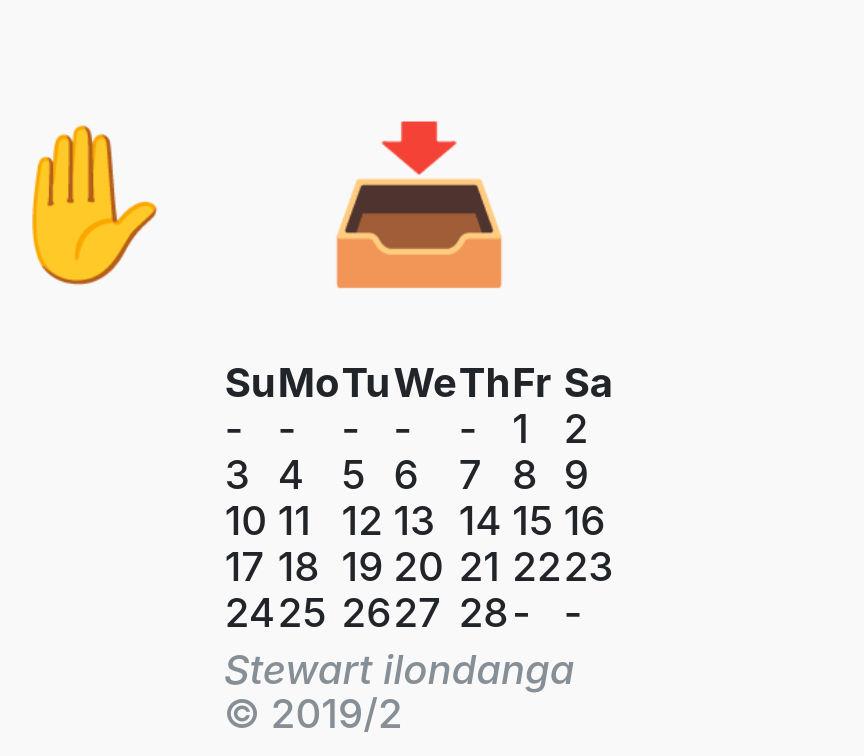
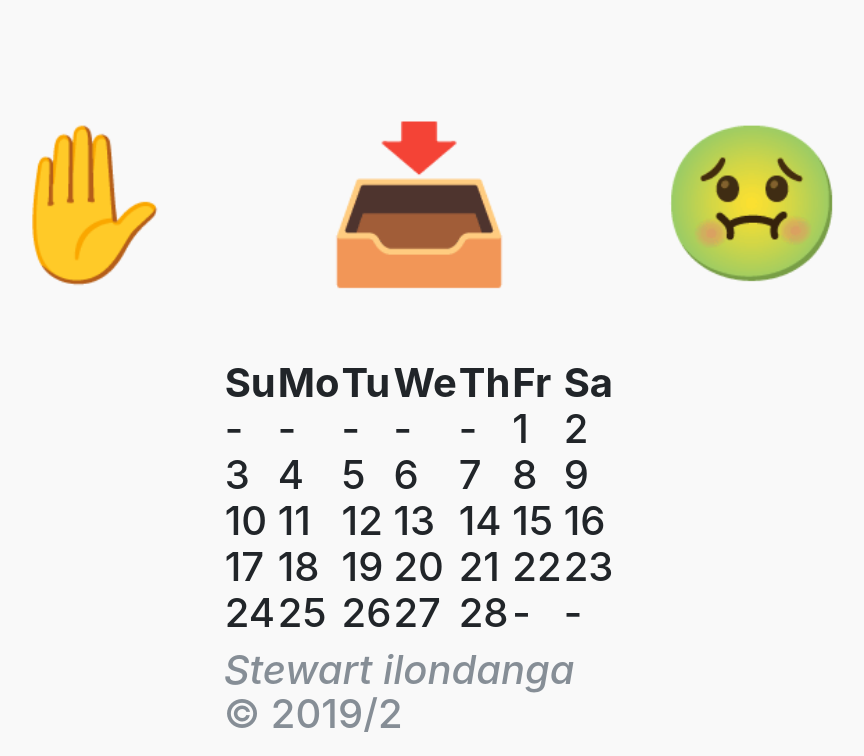
Before and after one commit to stewilondanga/animated-emoji, a plain HTML site: page index.html in a window 1280 px wide. Shown: the part 910-1666 px from the top of the page, without its empty margins (221-1085 px from the left). Drawn offline with nearby package versions, Linux system fonts and the light colour scheme.

Commit message:
add css/styles.css

```diff
--- a/css/styles.css
+++ b/css/styles.css
@@ -110,14 +110,14 @@ body {
   animation-duration: 1s;
 }
 
-/*.vomit::after {
-    content: '🤢';
-    --emoji: '🤮';
-    animation-name: twoFrames;
-    animation-duration: 1s;
+.vomit::after {
+  content: '🤢';
+  --emoji: '🤮';
+  animation-name: twoFrames;
+  animation-duration: 1s;
 }
 
-@keyframes twoFrames {
+/*@keyframes twoFrames {
     50% {
         content: var(--emoji);
     }
```
